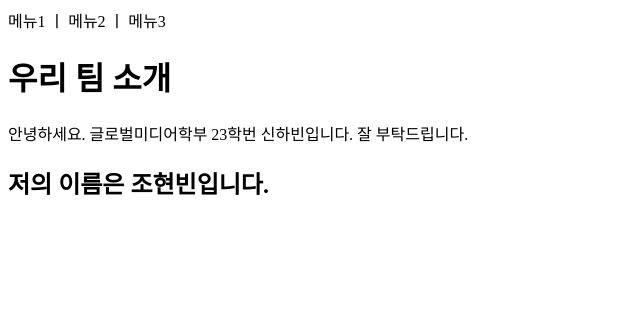
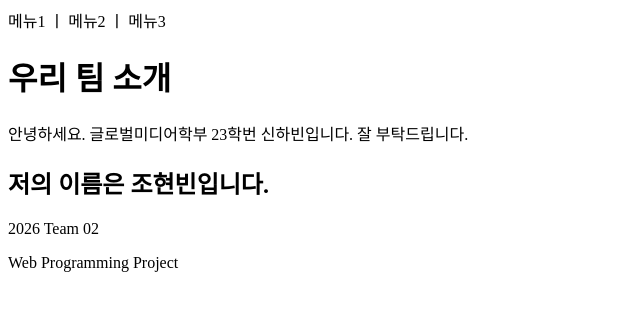
Before and after one commit to 20210442-JHB/Test_Group_2, a plain HTML site: page index.html in a window 1280 px wide. Shown: the whole page, without its empty margins (0-640 px from the left). Drawn offline with Linux system fonts and the light colour scheme.

Commit message:
Fix : Add footer section(HsuEainSi)

```diff
--- a/index.html
+++ b/index.html
@@ -10,5 +10,10 @@
     <h1>우리 팀 소개</h1>
     <p>안녕하세요. 글로벌미디어학부 23학번 신하빈입니다. 잘 부탁드립니다.</p>
     <h2>저의 이름은 조현빈입니다.</h2>
-  </body>
+
+  <footer>
+  <p>2026 Team 02</p>
+  <p>Web Programming Project</p>
+</footer>
+ </body>
 </html>
```
